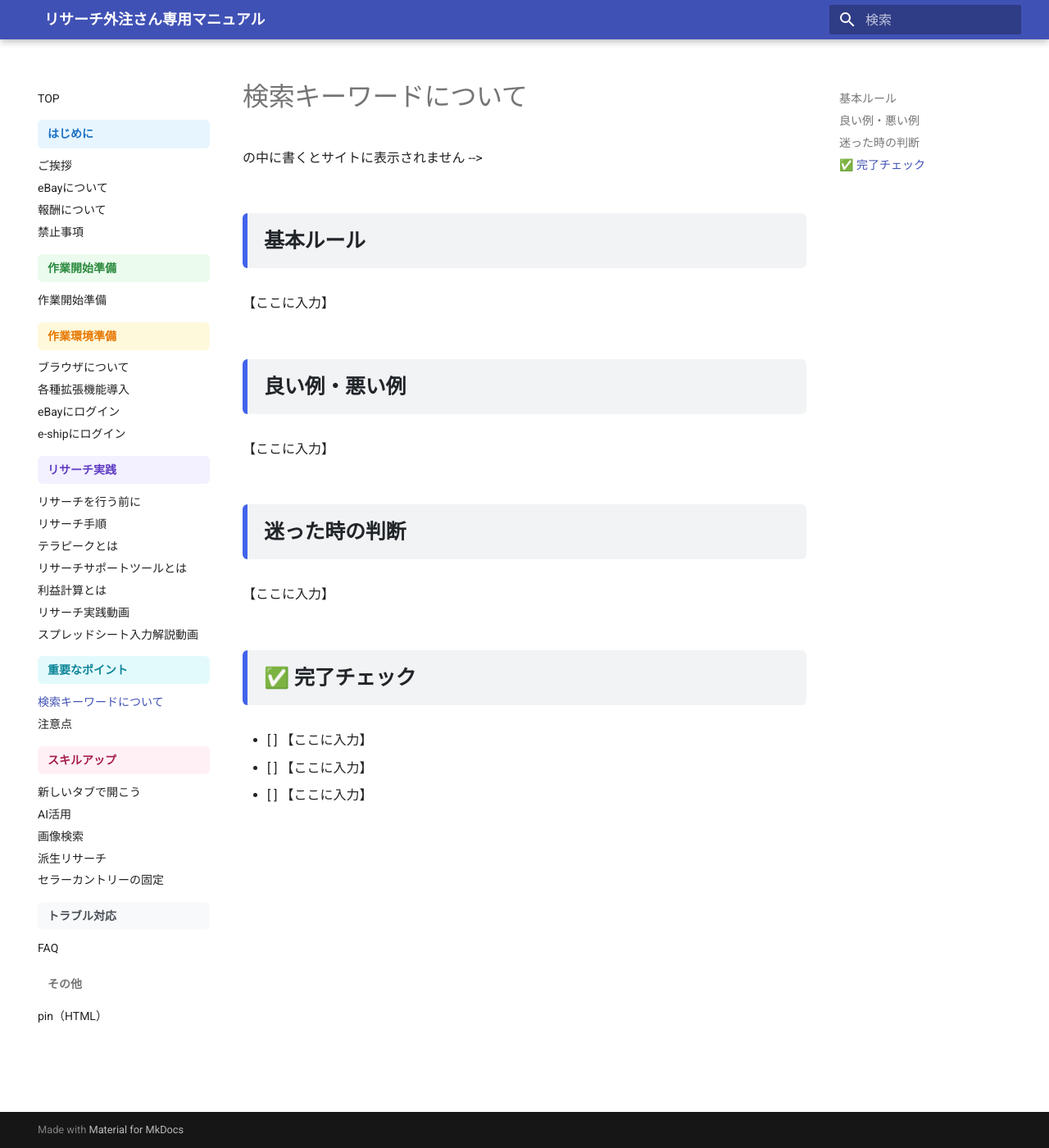
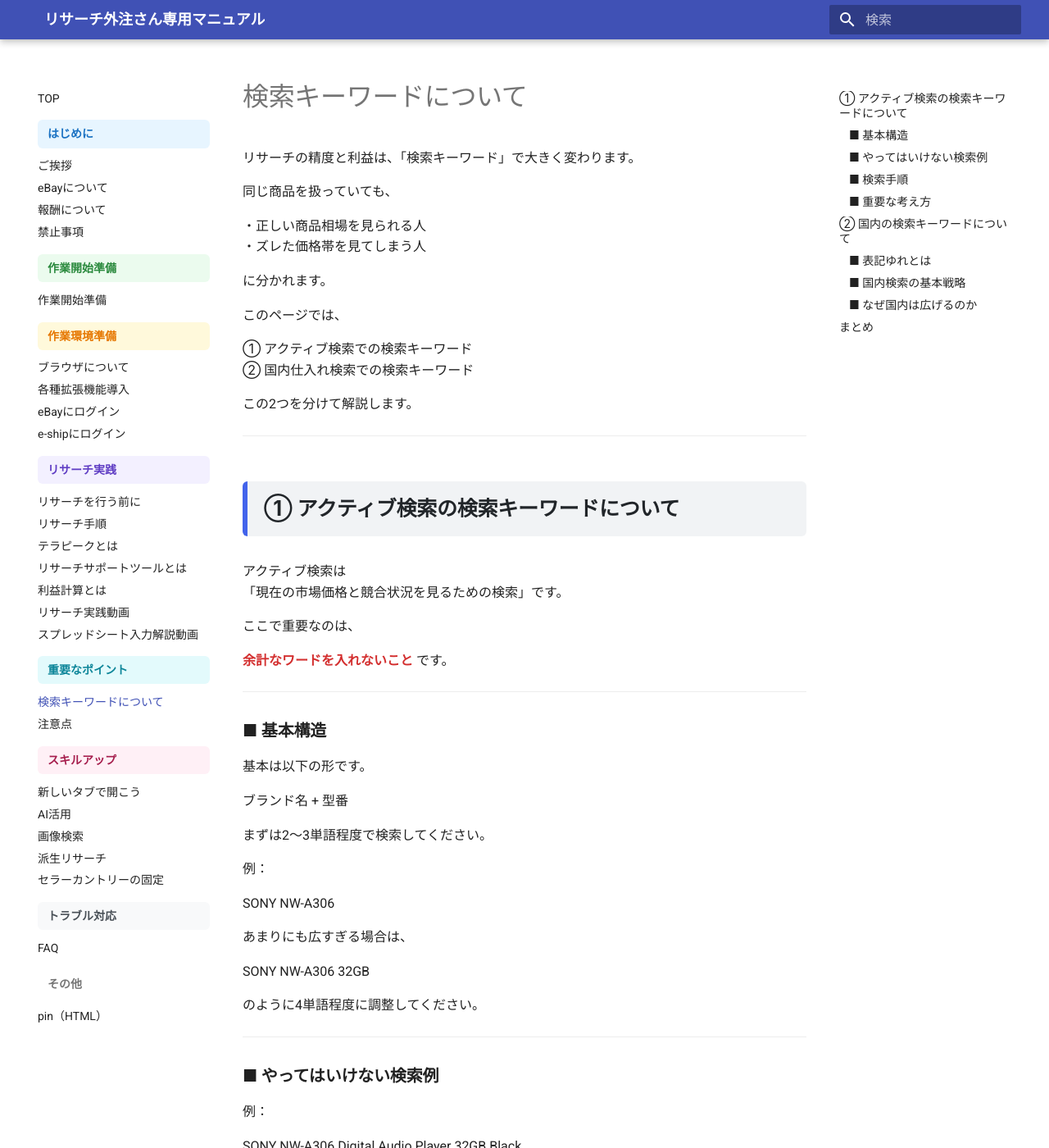
Before and after one commit to jun-hata/outsourcing-manual, an MkDocs documentation site: the page built from docs/points_keyword.md, in a window 1280 px wide and 1400 px high. Shown: the whole window at 82% size. Built offline with MkDocs 1.6.1 and Material for MkDocs 9.7.7, drawn with Linux system fonts in a browser that asks for light colours; some of the changed text lies outside the part shown.

Commit message:
Update points_keyword.md

```diff
--- a/docs/points_keyword.md
+++ b/docs/points_keyword.md
@@ -1,21 +1,178 @@
 # 検索キーワードについて
 
-<!--
-【編集メモ】
-- このページは「外注さんがPCで見る」前提です
-- 「【ここに入力】」をあなたの文章に置き換えてください
-- 後で消したいメモは <!-- --> の中に書くとサイトに表示されません
--->
-## 基本ルール
-【ここに入力】
+リサーチの精度と利益は、「検索キーワード」で大きく変わります。
 
-## 良い例・悪い例
-【ここに入力】
+同じ商品を扱っていても、
 
-## 迷った時の判断
-【ここに入力】
+・正しい商品相場を見られる人
+・ズレた価格帯を見てしまう人
 
-## ✅ 完了チェック
-- [ ] 【ここに入力】
-- [ ] 【ここに入力】
-- [ ] 【ここに入力】
+に分かれます。
+
+このページでは、
+
+① アクティブ検索での検索キーワード
+② 国内仕入れ検索での検索キーワード
+
+この2つを分けて解説します。
+
+---
+
+## ① アクティブ検索の検索キーワードについて
+
+アクティブ検索は
+「現在の市場価格と競合状況を見るための検索」です。
+
+ここで重要なのは、
+
+<span class="red-text">余計なワードを入れないこと</span> です。
+
+---
+
+### ■ 基本構造
+
+基本は以下の形です。
+
+ブランド名 + 型番
+
+まずは2～3単語程度で検索してください。
+
+例：
+
+SONY NW-A306
+
+あまりにも広すぎる場合は、
+
+SONY NW-A306 32GB
+
+のように4単語程度に調整してください。
+
+---
+
+### ■ やってはいけない検索例
+
+例：
+
+SONY NW-A306 Digital Audio Player 32GB Black
+
+このようにワードを増やしすぎると、
+
+「Digital」とタイトルに明記していない出品者
+「Audio Player」と書いていない出品者
+
+が検索結果から除外されます。
+
+その結果、本来見るべき競合が表示されなくなり、
+正しい市場価格を把握できなくなります。
+
+---
+
+### ■ 検索手順
+
+1回の検索で判断しないでください。
+
+<span class="red-text">必ず3回は検索をかけること</span>
+
+・2～3単語で検索
+・少し広げて検索
+・必要に応じて1語追加して検索
+
+複数回検索することで、
+価格帯のズレや表示漏れを防ぐことができます。
+
+---
+
+### ■ 重要な考え方
+
+アクティブ検索は「今の市場」を見る検索です。
+
+最初から絞り込みすぎると、
+特殊な出品や一部の価格帯だけを見てしまう可能性があります。
+
+まずは最小構成で検索し、
+市場の平均的な価格帯を把握してください。
+
+---
+
+## ② 国内の検索キーワードについて
+
+国内検索は
+「仕入れを見つけるための検索」です。
+
+---
+
+### ■ 表記ゆれとは
+
+同じ商品でも、書き方が複数存在することを「表記ゆれ」と言います。
+
+例：
+
+NW-A306
+NWA306
+NW A306
+A306
+A-306
+
+すべて同じ商品です。
+
+しかし出品者によって書き方が違います。
+
+型番が正確に書かれていないケースも多くあります。
+
+---
+
+### ■ 国内検索の基本戦略
+
+国内検索では、以下を意識してください。
+
+・型番のみで検索
+・ブランド＋型番で検索
+・型番を一部省略して検索
+・日本語商品名で検索
+・英語表記で検索
+
+例：
+
+SONY NW-A306
+ソニー A306
+ウォークマン A306
+NW A306
+
+このように検索ワードを変えていくことで、
+安く出品されている商品を見つけられる可能性が高まります。
+
+<span class="red-text">アクティブ検索と同じように、複数のキーワードで何回か検索してみてください。</span>
+
+---
+
+### ■ なぜ国内は広げるのか
+
+国内出品者は、
+
+・型番を正しく書いていない
+・スペースを入れている
+・ブランド名を省略している
+
+といったケースが多くあります。
+
+そのため、
+検索を固定すると仕入れ候補を見逃します。
+
+国内検索では、
+
+「正確さ」より「見逃さないこと」を優先してください。
+
+---
+
+## まとめ
+
+■ アクティブ検索
+→ 市場価格を見る検索（精度重視）
+
+■ 国内検索
+→ 仕入れを見つける検索（発見重視）
+
+目的が違えば、検索の考え方も変わります。
+
+この違いを理解できると、
+リサーチ精度と利益率は大きく向上します。
```
